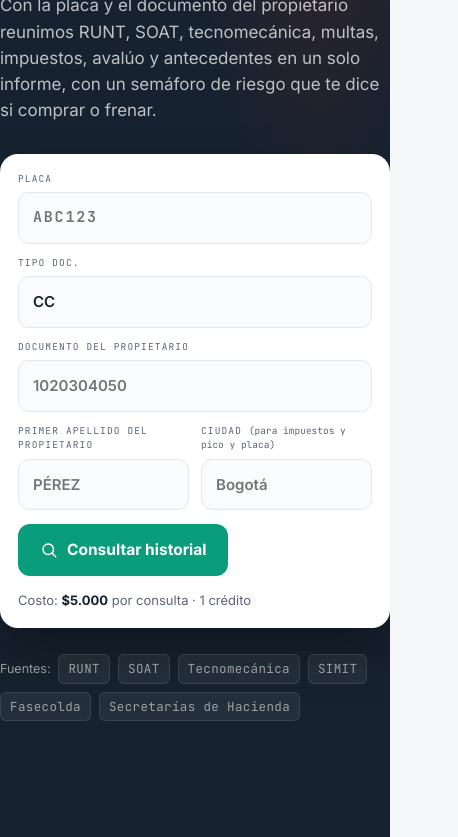
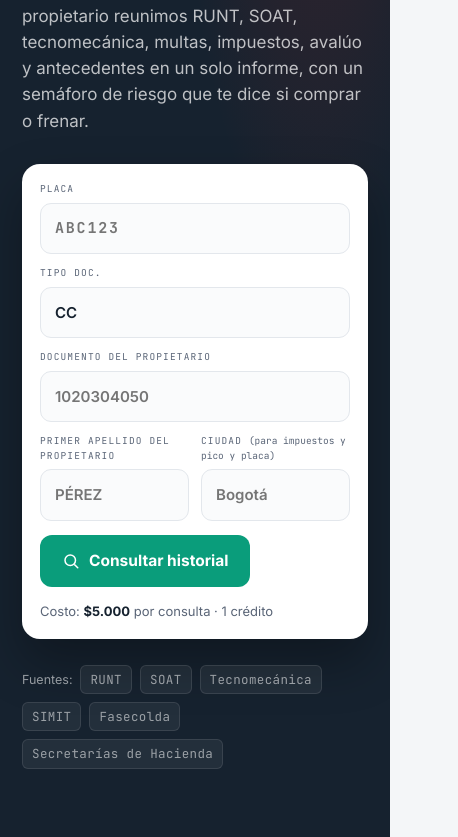
Before and after one commit to Surfnpunk86/VehiTrack, a plain HTML site: page index.html in a window 390 px wide. Shown: the part 325-1162 px from the top of the page, 458 px wide, since content can reach past the window. Drawn offline with nearby package versions, Linux system fonts and the light colour scheme.

Commit message:
Add files via upload

```diff
--- a/index.html
+++ b/index.html
@@ -23,8 +23,8 @@
   --radius:15px; --shadow:0 6px 20px rgba(22,34,47,.09), 0 1px 3px rgba(22,34,47,.06);
 }
 *,*::before,*::after{ box-sizing:border-box; margin:0; padding:0; }
-html{ scroll-behavior:smooth; }
-body{ font-family:'Inter',system-ui,sans-serif; background:var(--paper); color:var(--text); line-height:1.55; -webkit-font-smoothing:antialiased; }
+html{ scroll-behavior:smooth; overflow-x:hidden; }
+body{ font-family:'Inter',system-ui,sans-serif; background:var(--paper); color:var(--text); line-height:1.55; -webkit-font-smoothing:antialiased; overflow-x:hidden; overflow-wrap:anywhere; }
 button{ font:inherit; cursor:pointer; border:none; background:none; color:inherit; }
 input,select{ font:inherit; color:inherit; width:100%; }
 a{ color:inherit; text-decoration:none; }
@@ -194,6 +194,9 @@ a{ color:inherit; text-decoration:none; }
 @media (max-width:520px){
   .form-row{ grid-template-columns:1fr; }
   .hd .lnk{ display:none; }
+  .wrap{ padding-inline:22px; }
+  .consulta-in{ padding-block:48px 56px; }
+  .sheet{ padding:22px; }
 }
 @media (prefers-reduced-motion:reduce){ *{ animation:none!important; transition:none!important; } }
 @media print{
```
